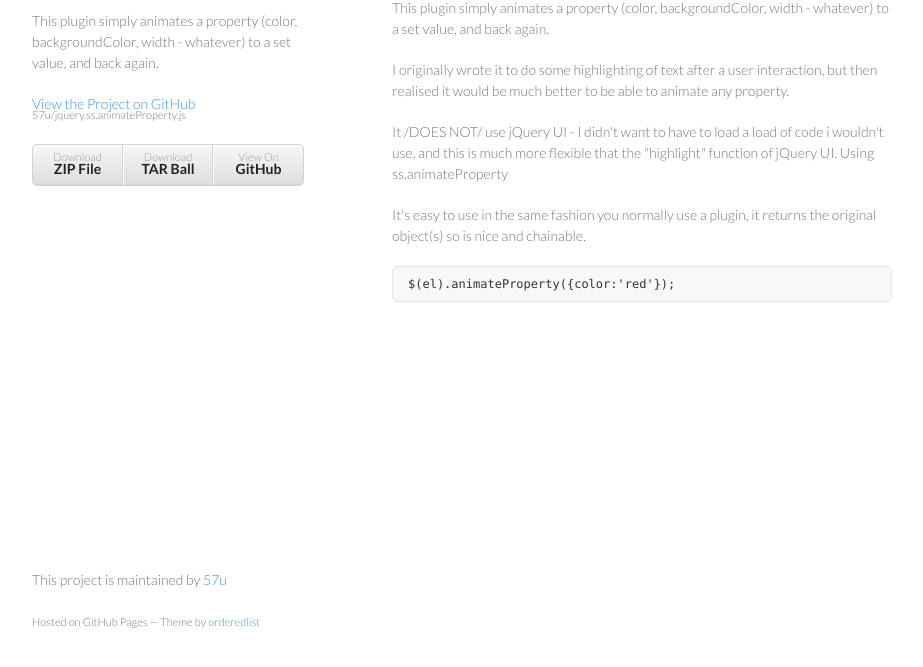
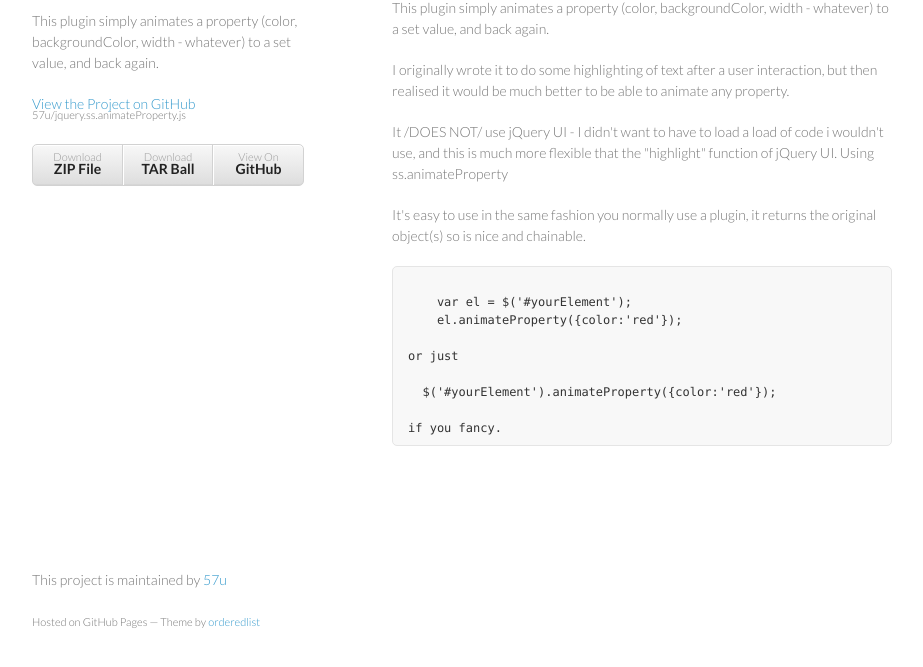
Before and after one commit to 57u/jquery.ss.animateProperty, a plain HTML site: page index.html in a window 1280 px wide. Shown: the part 99-766 px from the top of the page, without its empty margins (178-1101 px from the left). Drawn offline with Linux system fonts and the light colour scheme.

Commit message:
Update index.html

```diff
--- a/index.html
+++ b/index.html
@@ -40,8 +40,17 @@ Using ss.animateProperty</p>
 
 <p>It's easy to use in the same fashion you normally use a plugin, it returns the original object(s) so is nice and chainable.</p>
 
-<pre><code>$(el).animateProperty({color:'red'});
-</code></pre>
+<pre>
+  <code>
+    var el = $('#yourElement');
+    el.animateProperty({color:'red'});
+</code>
+or just
+<code>
+  $('#yourElement').animateProperty({color:'red'});
+</code>
+if you fancy.
+</pre>
       </section>
       <footer>
         <p>This project is maintained by <a href="https://github.com/57u">57u</a></p>
```
